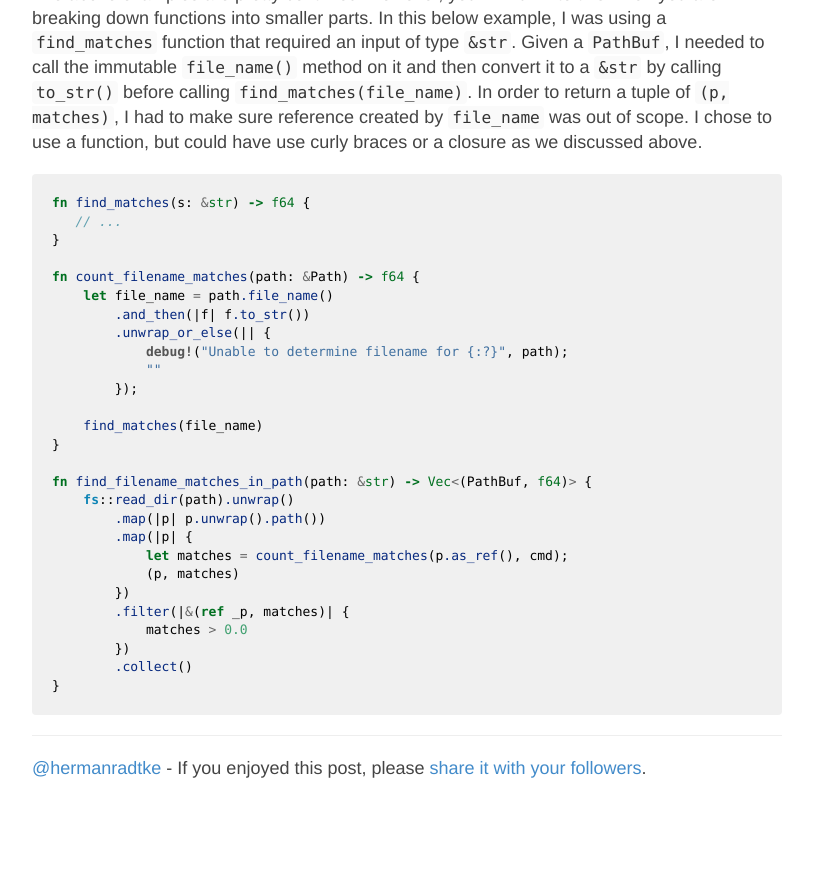
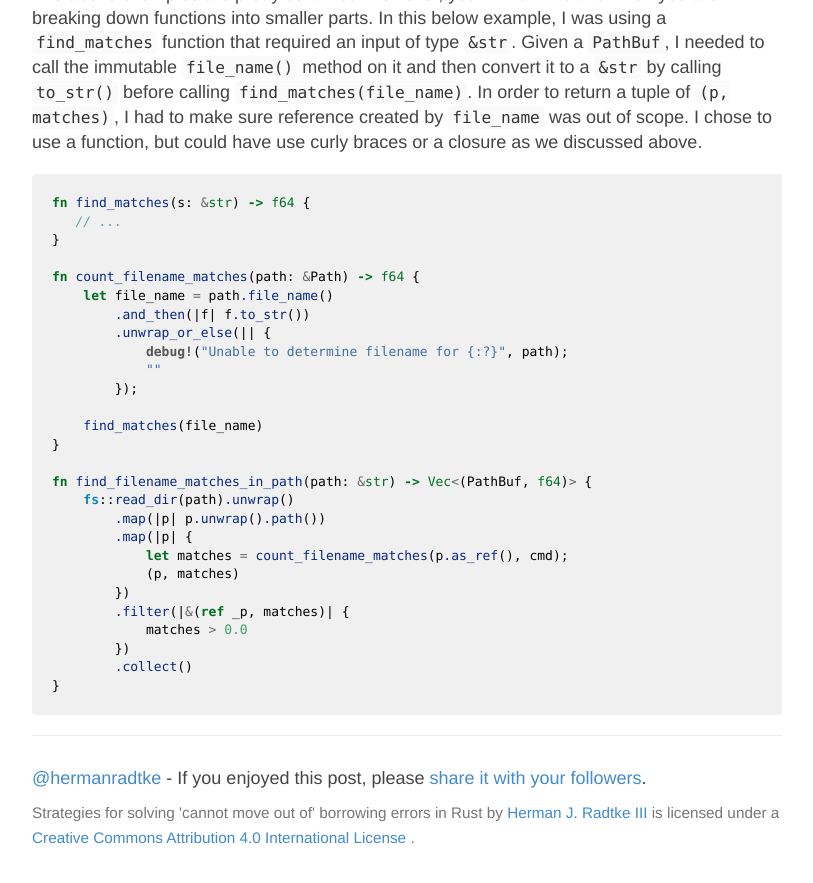
Before and after one commit to hjr3/hjr3.github.io, a Jekyll site: the page built from _posts/2015-06-09-strategies-for-solving-cannot-move-out-of-borrowing-errors-in-rust.md, in a window 1280 px wide and 900 px high, scrolled down 3779 px. Shown: the top 883 px of the window, without its empty margins (233-1046 px from the left). Built offline with Jekyll 4.4.1, drawn with Linux system fonts in a browser that asks for light colours; Markdown is read by kramdown in place of the engine named in the settings; before the commit the page ends 4599 px from its top, so only the background shows below that.

Commit message:
License blog under CCA 4.0

```diff
--- /dev/null
+++ b/_includes/license.html
@@ -0,0 +1,25 @@
+<small>
+  <span
+    xmlns:dct="http://purl.org/dc/terms/"
+    property="dct:title"
+  >
+    {{ page.title }}
+  </span>
+  by
+  <a
+    xmlns:cc="http://creativecommons.org/ns#"
+    href="{{ site.url }}{{ page.url }}"
+    property="cc:attributionName"
+    rel="cc:attributionURL"
+  >
+    Herman J. Radtke III
+  </a>
+  is licensed under a
+  <a
+    rel="license"
+    href="http://creativecommons.org/licenses/by/4.0/"
+  >
+    Creative Commons Attribution 4.0 International License
+  </a>
+  .
+</small>
--- a/_layouts/post.html
+++ b/_layouts/post.html
@@ -31,7 +31,20 @@
           <hr/>
 
 	  <footer>
-	    {% include twitter.html %}
+            <div class="row">
+              <div class="col-md-12">
+	        <p>
+	          {% include twitter.html %}
+		<p>
+	      </div>
+	    </div>
+            <div class="row">
+              <div class="col-md-12">
+	        <p class="text-muted">
+	          {% include license.html %}
+		</p>
+	      </div>
+	    </div>
 	  </footer>
         </div>
       </div>
```
